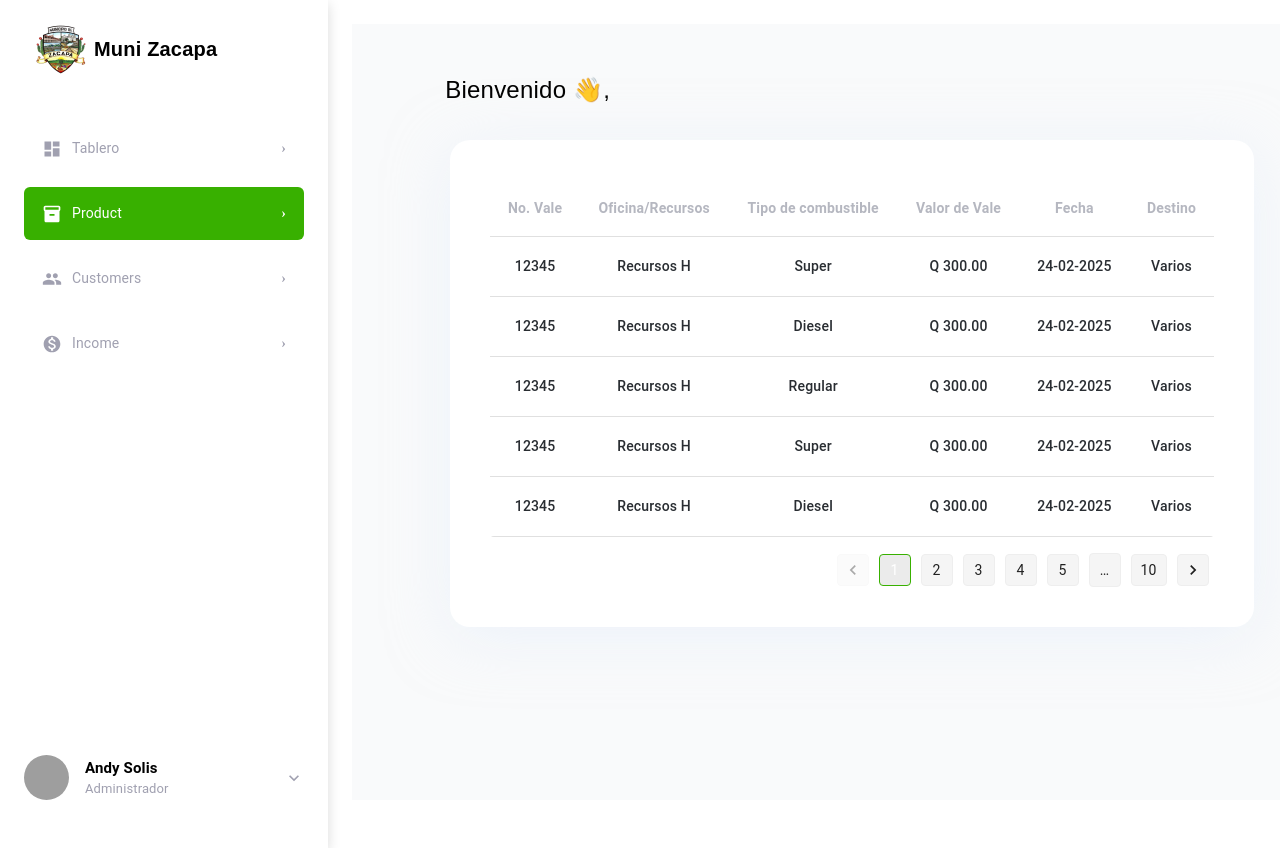
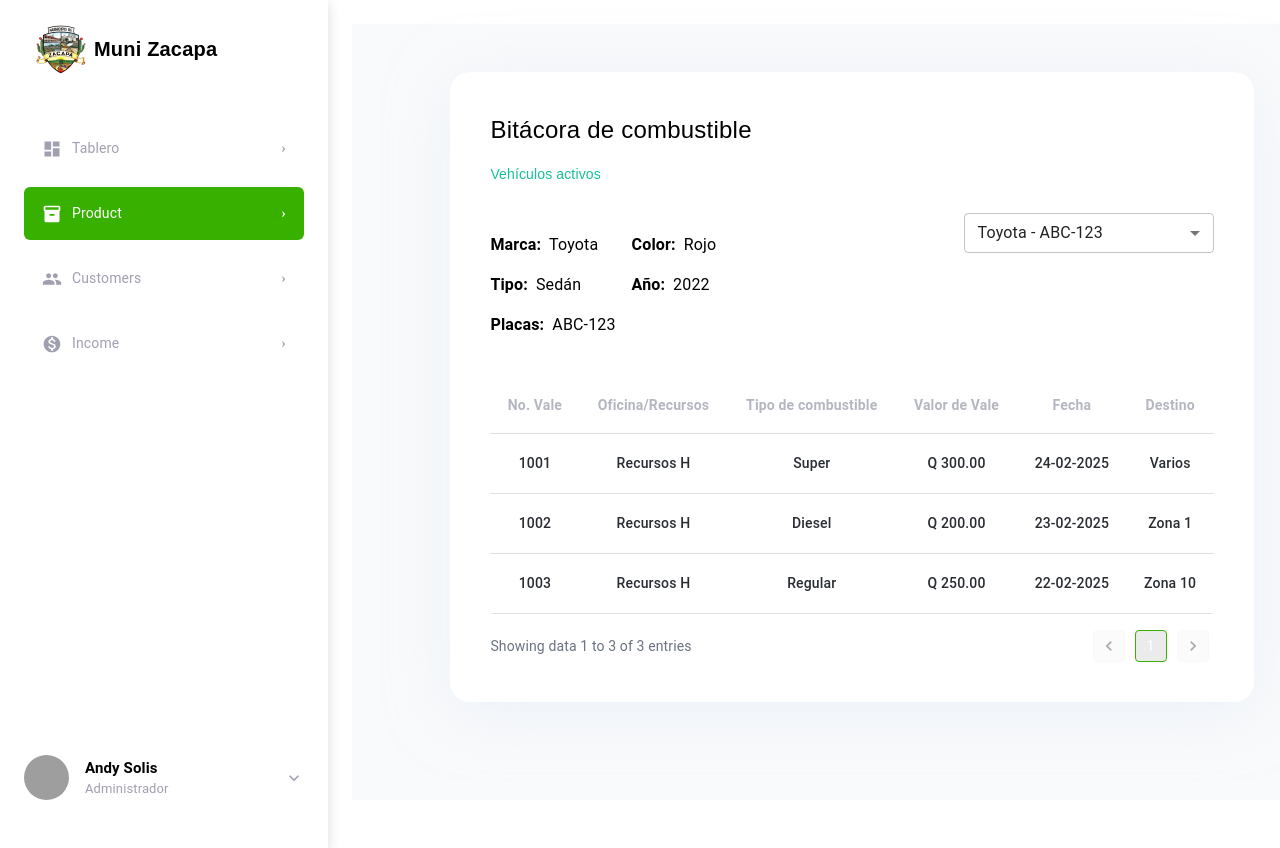
Before and after one commit to Andyfer004/Project-Front-Inventory, a React (Vite) app: page /products in a window 1280 px wide. Built offline with nearby package versions, Linux system fonts and the light colour scheme; grey boxes are pictures that could not be loaded.

Commit message:
update bitácora

```diff
--- a/src/pages/Products.tsx
+++ b/src/pages/Products.tsx
@@ -1,15 +1,22 @@
-import { Box, Typography, TextField, Select, MenuItem, Table, TableBody, TableCell, TableContainer, TableHead, TableRow, Paper, Pagination } from '@mui/material';
-import SearchIcon from '@mui/icons-material/Search';
+import { Box, Typography, Select, MenuItem, Table, TableBody, TableCell, TableContainer, TableHead, TableRow, Paper, Pagination } from '@mui/material';
 import { useState } from 'react';
+import { vehicles } from './data'; // Importamos los datos
 
 export default function Products() {
-  const totalRecords = 50; // Cantidad total de datos (debe ser dinámica)
-  const rowsPerPage = 5; // Cantidad de filas por página
-  const totalPages = Math.ceil(totalRecords / rowsPerPage); // Cálculo dinámico de páginas
+  const [selectedVehicle, setSelectedVehicle] = useState(vehicles[0]); // Vehículo seleccionado
+  const rowsPerPage = 5;
   const [page, setPage] = useState(1);
+  const totalRecords = selectedVehicle.fuelLogs.length;
+  const totalPages = Math.ceil(totalRecords / rowsPerPage);
 
-  const handleChange = (event, value) => {
+  const handleChangePage = (event, value) => {
     setPage(value);
+  };
+
+  const handleSelectVehicle = (event) => {
+    const vehicle = vehicles.find((v) => v.placas === event.target.value);
+    setSelectedVehicle(vehicle);
+    setPage(1); // Reiniciar la paginación al cambiar de vehículo
   };
 
   return (
@@ -24,24 +31,6 @@ export default function Products() {
         backgroundColor: '#F9FAFB',
       }}
     >
-      {/* Encabezado */}
-      <Typography
-        sx={{
-          fontFamily: 'Poppins, sans-serif',
-          fontWeight: 500,
-          fontSize: { xs: '20px', md: '24px' },
-          color: '#000000',
-          display: 'flex',
-          alignItems: 'center',
-          gap: 1,
-          mb: 4,
-          width: '90%',
-          textAlign: 'left',
-        }}
-      >
-        Bienvenido 👋,
-      </Typography>
-
       {/* Contenedor principal */}
       <Box
         sx={{
@@ -52,6 +41,54 @@ export default function Products() {
           p: { xs: 3, md: 5 },
         }}
       >
+        {/* Sección superior dentro del contenedor */}
+        <Box sx={{ display: 'flex', justifyContent: 'space-between', alignItems: 'center', flexWrap: 'wrap', mb: 3 }}>
+          <Box>
+            <Typography sx={{ fontSize: '24px', fontWeight: 500, mb: 2, fontFamily: 'Poppins, sans-serif' }}>
+              Bitácora de combustible
+            </Typography>
+            <Typography sx={{ color: '#16C098', fontSize: '14px', mb: 6, fontFamily: 'Poppins, sans-serif' }}>
+              Vehículos activos
+            </Typography>
+            <Box sx={{ display: 'grid', gridTemplateColumns: 'repeat(2, 1fr)', gap: 2, mb: 2, fontFamily: 'Poppins, sans-serif' }}>
+              <Box sx={{ display: 'flex', gap: 1 }}>
+                <Typography sx={{ fontWeight: 600 }}>Marca:</Typography>
+                <Typography>{selectedVehicle.marca}</Typography>
+              </Box>
+              <Box sx={{ display: 'flex', gap: 1 }}>
+                <Typography sx={{ fontWeight: 600 }}>Color:</Typography>
+                <Typography>{selectedVehicle.color}</Typography>
+              </Box>
+              <Box sx={{ display: 'flex', gap: 1 }}>
+                <Typography sx={{ fontWeight: 600 }}>Tipo:</Typography>
+                <Typography>{selectedVehicle.tipo}</Typography>
+              </Box>
+              <Box sx={{ display: 'flex', gap: 1 }}>
+                <Typography sx={{ fontWeight: 600 }}>Año:</Typography>
+                <Typography>{selectedVehicle.anio}</Typography>
+              </Box>
+              <Box sx={{ display: 'flex', gap: 1 }}>
+                <Typography sx={{ fontWeight: 600 }}>Placas:</Typography>
+                <Typography>{selectedVehicle.placas}</Typography>
+              </Box>
+            </Box>
+          </Box>
+          <Box sx={{ display: 'flex', flexDirection: 'column', gap: 2 }}>
+            <Select
+              size="small"
+              value={selectedVehicle.placas}
+              onChange={handleSelectVehicle}
+              sx={{ width: '250px' }}
+            >
+              {vehicles.map((vehicle) => (
+                <MenuItem key={vehicle.placas} value={vehicle.placas}>
+                  {vehicle.marca} - {vehicle.placas}
+                </MenuItem>
+              ))}
+            </Select>
+          </Box>
+        </Box>
+
         {/* Tabla */}
         <TableContainer component={Paper} elevation={0}>
           <Table>
@@ -68,29 +105,44 @@ export default function Products() {
               </TableRow>
             </TableHead>
             <TableBody>
-              {[...Array(rowsPerPage)].map((_, index) => (
+              {selectedVehicle.fuelLogs.slice((page - 1) * rowsPerPage, page * rowsPerPage).map((log, index) => (
                 <TableRow key={index} sx={{ height: '60px' }}>
-                  <TableCell sx={{ textAlign: 'center', fontSize: '14px', fontWeight: 500, color: '#292D32', verticalAlign: 'middle' }}>12345</TableCell>
-                  <TableCell sx={{ textAlign: 'center', fontSize: '14px', fontWeight: 500, color: '#292D32', verticalAlign: 'middle' }}>Recursos H</TableCell>
-                  <TableCell sx={{ textAlign: 'center', fontSize: '14px', fontWeight: 500, color: '#292D32', verticalAlign: 'middle' }}>{['Super', 'Diesel', 'Regular'][index % 3]}</TableCell>
-                  <TableCell sx={{ textAlign: 'center', fontSize: '14px', fontWeight: 500, color: '#292D32', verticalAlign: 'middle' }}>Q 300.00</TableCell>
-                  <TableCell sx={{ textAlign: 'center', fontSize: '14px', fontWeight: 500, color: '#292D32', verticalAlign: 'middle' }}>24-02-2025</TableCell>
-                  <TableCell sx={{ textAlign: 'center', fontSize: '14px', fontWeight: 500, color: '#292D32', verticalAlign: 'middle' }}>Varios</TableCell>
+                  <TableCell sx={{ textAlign: 'center', fontSize: '14px', fontWeight: 500, color: '#292D32' }}>
+                    {log.noVale}
+                  </TableCell>
+                  <TableCell sx={{ textAlign: 'center', fontSize: '14px', fontWeight: 500, color: '#292D32' }}>
+                    {log.oficina}
+                  </TableCell>
+                  <TableCell sx={{ textAlign: 'center', fontSize: '14px', fontWeight: 500, color: '#292D32' }}>
+                    {log.tipoCombustible}
+                  </TableCell>
+                  <TableCell sx={{ textAlign: 'center', fontSize: '14px', fontWeight: 500, color: '#292D32' }}>
+                    {log.valorVale}
+                  </TableCell>
+                  <TableCell sx={{ textAlign: 'center', fontSize: '14px', fontWeight: 500, color: '#292D32' }}>
+                    {log.fecha}
+                  </TableCell>
+                  <TableCell sx={{ textAlign: 'center', fontSize: '14px', fontWeight: 500, color: '#292D32' }}>
+                    {log.destino}
+                  </TableCell>
                 </TableRow>
               ))}
             </TableBody>
           </Table>
         </TableContainer>
 
-        {/* Paginación */}
-        <Box sx={{ display: 'flex', justifyContent: 'flex-end', mt: 2 }}>
+        {/* Paginación y conteo de datos */}
+        <Box sx={{ display: 'flex', justifyContent: 'space-between', alignItems: 'center', mt: 2 }}>
+          <Typography sx={{ fontSize: '14px', color: '#6B7280' }}>
+            Showing data {((page - 1) * rowsPerPage) + 1} to {Math.min(page * rowsPerPage, totalRecords)} of {totalRecords} entries
+          </Typography>
           <Pagination
             count={totalPages}
             page={page}
-            onChange={handleChange}
+            onChange={handleChangePage}
             shape="rounded"
-            siblingCount={1} // Muestra 1 número antes y después del seleccionado
-            boundaryCount={1} // Muestra el primer y último número
+            siblingCount={1}
+            boundaryCount={1}
             sx={{
               '& .MuiPaginationItem-root': {
                 backgroundColor: '#F5F5F5',
--- /dev/null
+++ b/src/pages/data.ts
@@ -0,0 +1,80 @@
+export interface FuelLog {
+    noVale: string;
+    oficina: string;
+    tipoCombustible: string;
+    valorVale: string;
+    fecha: string;
+    destino: string;
+  }
+
+  export interface Vehicle {
+    marca: string;
+    color: string;
+    tipo: string;
+    anio: string;
+    placas: string;
+    fuelLogs: FuelLog[];
+  }
+
+  export const vehicles: Vehicle[] = [
+    {
+      marca: "Toyota",
+      color: "Rojo",
+      tipo: "Sedán",
+      anio: "2022",
+      placas: "ABC-123",
+      fuelLogs: [
+        { noVale: "1001", oficina: "Recursos H", tipoCombustible: "Super", valorVale: "Q 300.00", fecha: "24-02-2025", destino: "Varios" },
+        { noVale: "1002", oficina: "Recursos H", tipoCombustible: "Diesel", valorVale: "Q 200.00", fecha: "23-02-2025", destino: "Zona 1" },
+        { noVale: "1003", oficina: "Recursos H", tipoCombustible: "Regular", valorVale: "Q 250.00", fecha: "22-02-2025", destino: "Zona 10" },
+      ],
+    },
+    {
+      marca: "Honda",
+      color: "Negro",
+      tipo: "SUV",
+      anio: "2021",
+      placas: "XYZ-789",
+      fuelLogs: [
+        { noVale: "2001", oficina: "Recursos H", tipoCombustible: "Super", valorVale: "Q 350.00", fecha: "24-02-2025", destino: "Zona 5" },
+        { noVale: "2002", oficina: "Recursos H", tipoCombustible: "Diesel", valorVale: "Q 280.00", fecha: "23-02-2025", destino: "Zona 9" },
+        { noVale: "2003", oficina: "Recursos H", tipoCombustible: "Regular", valorVale: "Q 300.00", fecha: "22-02-2025", destino: "Zona 3" },
+        { noVale: "2004", oficina: "Recursos H", tipoCombustible: "Super", valorVale: "Q 400.00", fecha: "21-02-2025", destino: "Varios" },
+        { noVale: "2005", oficina: "Recursos H", tipoCombustible: "Regular", valorVale: "Q 220.00", fecha: "20-02-2025", destino: "Zona 2" },
+      ],
+    },
+    {
+      marca: "Ford",
+      color: "Azul",
+      tipo: "Pick-up",
+      anio: "2023",
+      placas: "DEF-456",
+      fuelLogs: [
+        ...Array(20).fill({
+          noVale: "300X",
+          oficina: "Recursos H",
+          tipoCombustible: "Super",
+          valorVale: "Q 300.00",
+          fecha: "24-02-2025",
+          destino: "Varios",
+        }).map((log, index) => ({ ...log, noVale: `300${index + 1}` })),
+      ],
+    },
+    {
+      marca: "Chevrolet",
+      color: "Blanco",
+      tipo: "Van",
+      anio: "2020",
+      placas: "GHI-567",
+      fuelLogs: [
+        ...Array(10).fill({
+          noVale: "400X",
+          oficina: "Recursos H",
+          tipoCombustible: "Diesel",
+          valorVale: "Q 280.00",
+          fecha: "24-02-2025",
+          destino: "Varios",
+        }).map((log, index) => ({ ...log, noVale: `400${index + 1}` })),
+      ],
+    },
+  ];
```
